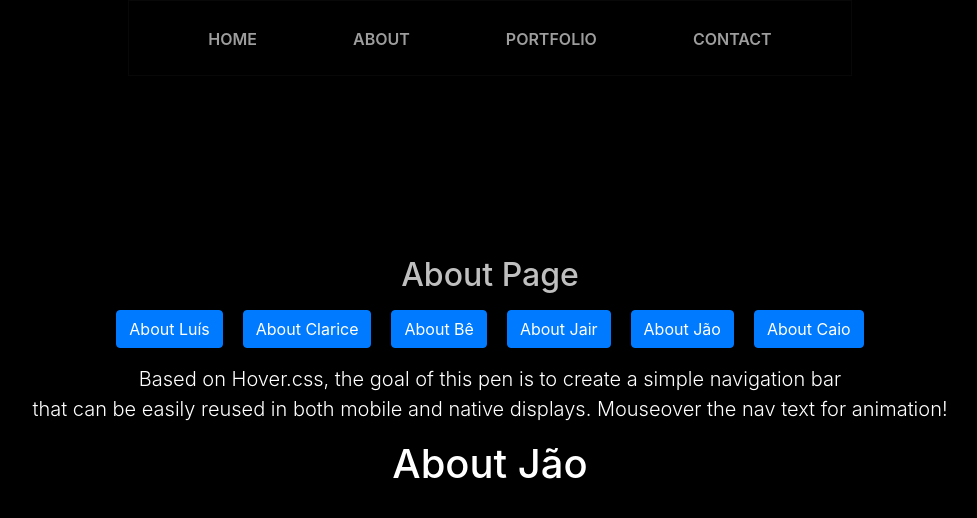
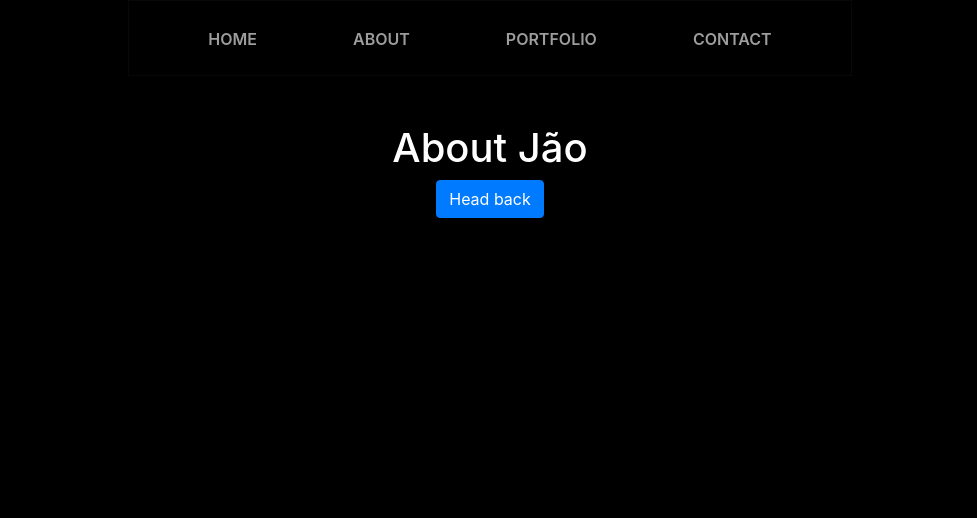
Before and after one commit to luisgomes01/React-Router-Dom-Studies, a React (Vite) app: page /about/jao in a window 1280 px wide. Shown: the top 518 px of the page, without its empty margins (150-1127 px from the left). Built offline with nearby package versions, Linux system fonts and the light colour scheme.

Commit message:
Different way of nesting routes (not that nice)

```diff
--- a/src/pages/About.jsx
+++ b/src/pages/About.jsx
@@ -1,7 +1,66 @@
 import { MAIN_SECTION_TEXT, MAIN_SECTION_TEXT2 } from "../utils/constants";
-import { Link, Outlet } from "react-router-dom";
+import { Link, useLocation, useNavigate } from "react-router-dom";
+import Button from "../components/Button";
 
 export default function About() {
+  const location = useLocation();
+
+  const navigate = useNavigate();
+
+  if (location.pathname === "/about/luis") {
+    return (
+      <>
+        <h1 className="mt-5">About Luís</h1>
+        <Button action={() => navigate("/about")} value="Head back" />
+      </>
+    );
+  }
+
+  if (location.pathname === "/about/clarice") {
+    return (
+      <>
+        <h1 className="mt-5">About Clarice</h1>
+        <Button action={() => navigate("/about")} value="Head back" />
+      </>
+    );
+  }
+
+  if (location.pathname === "/about/be") {
+    return (
+      <>
+        <h1 className="mt-5">About Bê</h1>
+        <Button action={() => navigate("/about")} value="Head back" />
+      </>
+    );
+  }
+
+  if (location.pathname === "/about/jair") {
+    return (
+      <>
+        <h1 className="mt-5">About Jair</h1>
+        <Button action={() => navigate("/about")} value="Head back" />
+      </>
+    );
+  }
+
+  if (location.pathname === "/about/jao") {
+    return (
+      <>
+        <h1 className="mt-5">About Jão</h1>
+        <Button action={() => navigate("/about")} value="Head back" />
+      </>
+    );
+  }
+
+  if (location.pathname === "/about/caio") {
+    return (
+      <>
+        <h1 className="mt-5">About Caio</h1>
+        <Button action={() => navigate("/about")} value="Head back" />
+      </>
+    );
+  }
+
   return (
     <div id="what-the-hell-is-this">
       <div className="page-title">
@@ -32,7 +91,6 @@ export default function About() {
         <br />
         {MAIN_SECTION_TEXT2}
       </p>
-      <Outlet />
     </div>
   );
 }
--- a/src/routes/index.jsx
+++ b/src/routes/index.jsx
@@ -15,13 +15,13 @@ export default function MainRoutes() {
         <Routes>
           <Route path="/" element={<Home />} />
           <Route path="/about" element={<About />}>
-            <Route path="/about/luis" element={<h1>About Luís</h1>} />
-            <Route path="/about/clarice" element={<h1>About Clarice</h1>} />
-            <Route path="/about/thaynam" element={<h1>About Thaynam</h1>} />
-            <Route path="/about/jair" element={<h1>About Jair</h1>} />
-            <Route path="/about/be" element={<h1>About Bê</h1>} />
-            <Route path="/about/jao" element={<h1>About Jão</h1>} />
-            <Route path="/about/caio" element={<h1>About Caio</h1>} />
+            <Route path="/about/luis" element={<About />} />
+            <Route path="/about/clarice" element={<About />} />
+            <Route path="/about/thaynam" element={<About />} />
+            <Route path="/about/jair" element={<About />} />
+            <Route path="/about/be" element={<About />} />
+            <Route path="/about/jao" element={<About />} />
+            <Route path="/about/caio" element={<About />} />
           </Route>
           <Route path="/portfolio/:id" element={<Portfolio />} />
           <Route path="/portfolio" element={<Portfolio />} />
```
